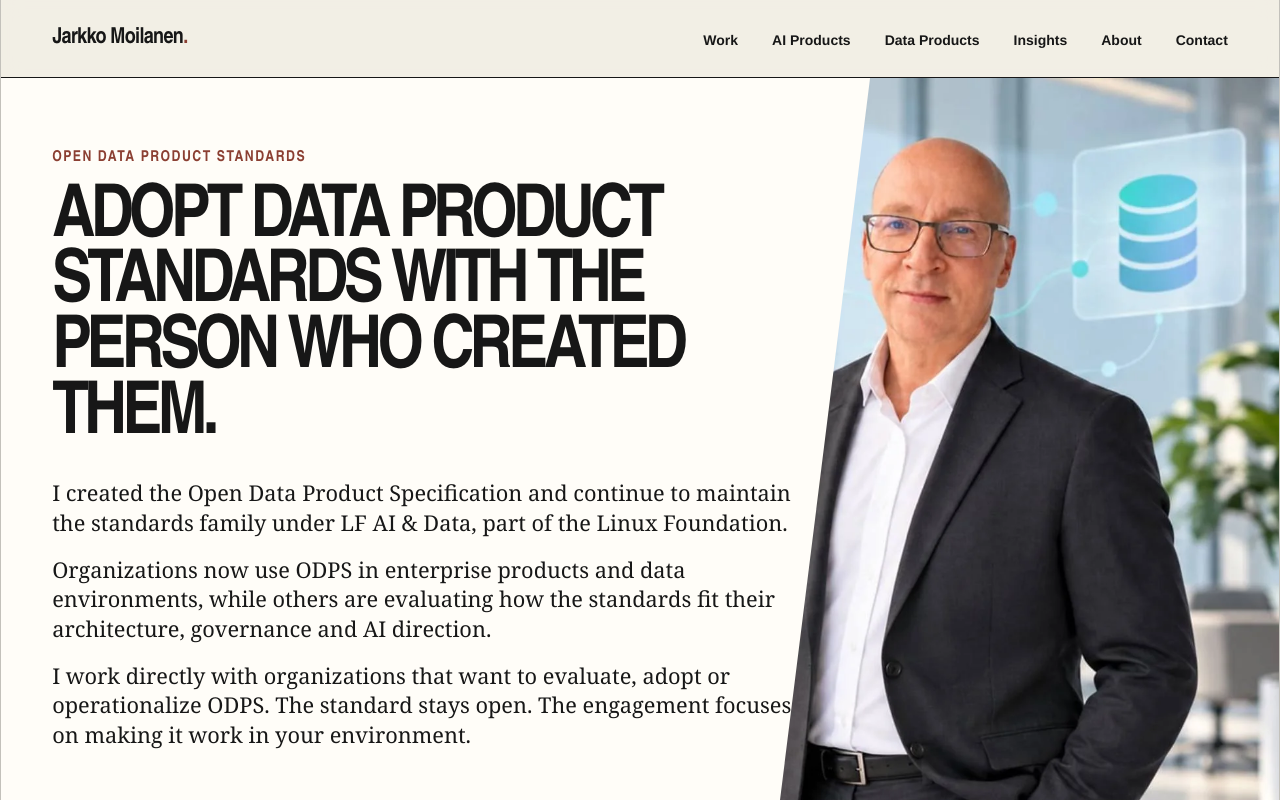
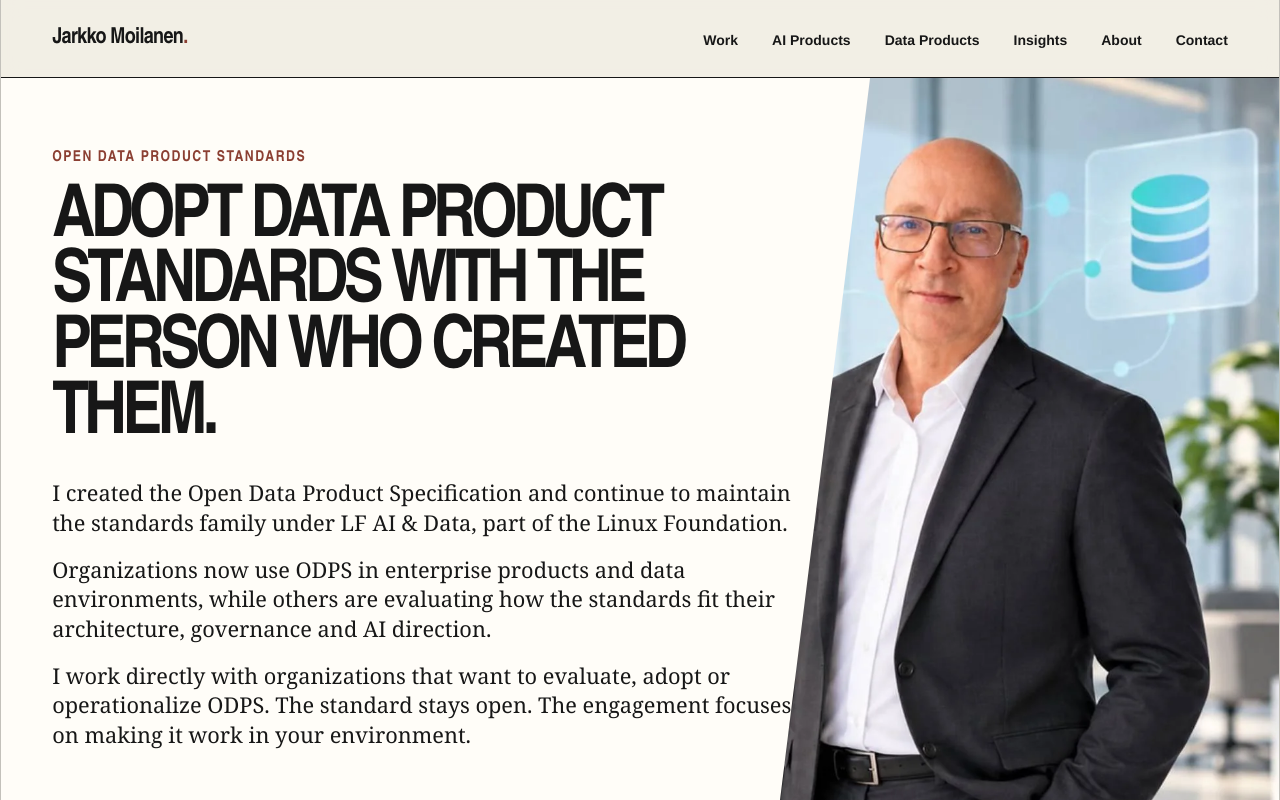
Before and after one commit to kyyberi/jarkko, a Next.js app: page /services/odps in a window 1280 px wide. Shown: the top 800 px of the page. Built offline with nearby package versions, Linux system fonts and the light colour scheme.

Commit message:
Adjust ODPS hero image crop

```diff
--- a/app/globals.css
+++ b/app/globals.css
@@ -857,7 +857,7 @@ h1 {
   height: 100%;
   min-height: 720px;
   object-fit: cover;
-  object-position: 50% 38%;
+  object-position: 38% 38%;
 }
 
 .service-proof-strip {
```
